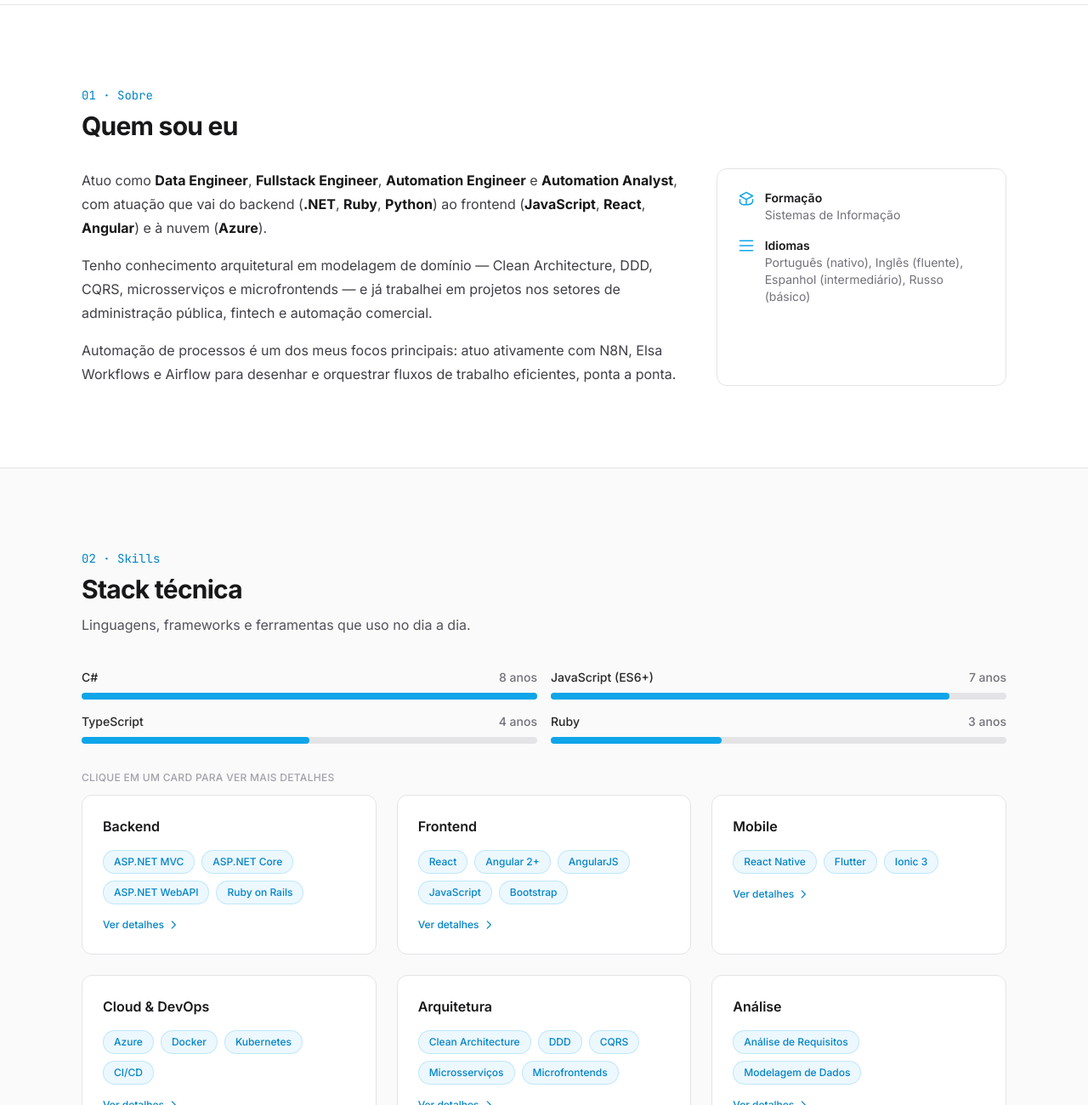
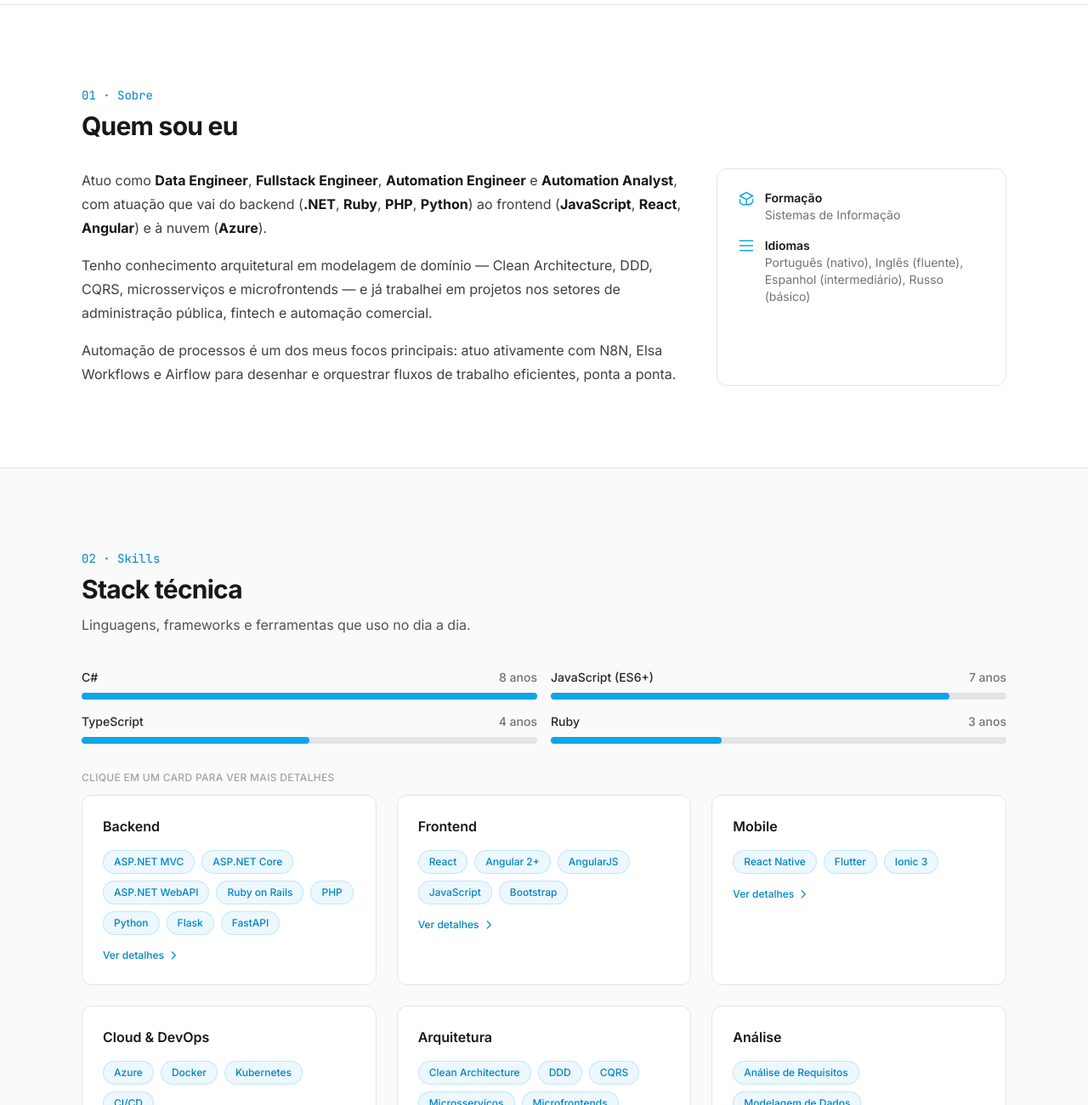
Before and after one commit to igorkafka/igorkafka.github.io, a plain HTML site: page index.html in a window 1280 px wide. Shown: the part 595-1895 px from the top of the page at 85% size. Drawn offline with nearby package versions, Linux system fonts and the light colour scheme.

Commit message:
Add PHP and Python (Flask, FastAPI) to backend skills

```diff
--- a/index.html
+++ b/index.html
@@ -119,7 +119,7 @@
           <span id="typed-role" class="font-mono"></span><span class="font-mono text-brand-500 animate-blink">|</span>
         </p>
         <p class="mt-5 max-w-xl text-base leading-7 text-zinc-600 dark:text-zinc-400">
-          Data Engineer, Fullstack Engineer, Automation Engineer e Automation Analyst, com experiência em backend (.NET, Ruby, Python), frontend (React, Angular, JavaScript) e cloud (Azure). Já atuei em projetos de administração pública, fintech e automação comercial.
+          Data Engineer, Fullstack Engineer, Automation Engineer e Automation Analyst, com experiência em backend (.NET, Ruby, PHP, Python), frontend (React, Angular, JavaScript) e cloud (Azure). Já atuei em projetos de administração pública, fintech e automação comercial.
         </p>
 
         <div class="mt-8 flex flex-wrap items-center gap-4">
@@ -150,7 +150,7 @@
 <span class="text-zinc-500">7</span>  <span class="text-zinc-300">}</span></code></pre>
           <pre id="code-ts" class="hidden min-h-[270px] overflow-x-auto p-5 text-[13px] leading-6 font-mono"><code><span class="text-zinc-500">1</span>  <span class="text-purple-300">const</span> <span class="text-sky-300">skills</span> <span class="text-zinc-400">=</span> <span class="text-zinc-300">{</span>
 <span class="text-zinc-500">2</span>    <span class="text-sky-300">linguagens</span><span class="text-zinc-400">:</span> <span class="text-zinc-300">[</span><span class="text-emerald-300">"C#"</span><span class="text-zinc-400">,</span> <span class="text-emerald-300">"JavaScript"</span><span class="text-zinc-400">,</span> <span class="text-emerald-300">"TypeScript"</span><span class="text-zinc-400">,</span> <span class="text-emerald-300">"Ruby"</span><span class="text-zinc-300">]</span><span class="text-zinc-400">,</span>
-<span class="text-zinc-500">3</span>    <span class="text-sky-300">backend</span><span class="text-zinc-400">:</span> <span class="text-zinc-300">[</span><span class="text-emerald-300">"ASP.NET Core"</span><span class="text-zinc-400">,</span> <span class="text-emerald-300">"ASP.NET MVC"</span><span class="text-zinc-400">,</span> <span class="text-emerald-300">"ASP.NET WebAPI"</span><span class="text-zinc-400">,</span> <span class="text-emerald-300">"Ruby on Rails"</span><span class="text-zinc-300">]</span><span class="text-zinc-400">,</span>
+<span class="text-zinc-500">3</span>    <span class="text-sky-300">backend</span><span class="text-zinc-400">:</span> <span class="text-zinc-300">[</span><span class="text-emerald-300">"ASP.NET Core"</span><span class="text-zinc-400">,</span> <span class="text-emerald-300">"ASP.NET MVC"</span><span class="text-zinc-400">,</span> <span class="text-emerald-300">"ASP.NET WebAPI"</span><span class="text-zinc-400">,</span> <span class="text-emerald-300">"Ruby on Rails"</span><span class="text-zinc-400">,</span> <span class="text-emerald-300">"PHP"</span><span class="text-zinc-400">,</span> <span class="text-emerald-300">"Python"</span><span class="text-zinc-300">]</span><span class="text-zinc-400">,</span>
 <span class="text-zinc-500">4</span>    <span class="text-sky-300">frontend</span><span class="text-zinc-400">:</span> <span class="text-zinc-300">[</span><span class="text-emerald-300">"React"</span><span class="text-zinc-400">,</span> <span class="text-emerald-300">"Angular 2+"</span><span class="text-zinc-400">,</span> <span class="text-emerald-300">"AngularJS"</span><span class="text-zinc-400">,</span> <span class="text-emerald-300">"Bootstrap"</span><span class="text-zinc-300">]</span><span class="text-zinc-400">,</span>
 <span class="text-zinc-500">5</span>    <span class="text-sky-300">mobile</span><span class="text-zinc-400">:</span> <span class="text-zinc-300">[</span><span class="text-emerald-300">"React Native"</span><span class="text-zinc-400">,</span> <span class="text-emerald-300">"Flutter"</span><span class="text-zinc-400">,</span> <span class="text-emerald-300">"Ionic 3"</span><span class="text-zinc-300">]</span><span class="text-zinc-400">,</span>
 <span class="text-zinc-500">6</span>    <span class="text-sky-300">cloud</span><span class="text-zinc-400">:</span> <span class="text-zinc-300">[</span><span class="text-emerald-300">"Azure"</span><span class="text-zinc-400">,</span> <span class="text-emerald-300">"Docker"</span><span class="text-zinc-400">,</span> <span class="text-emerald-300">"Kubernetes"</span><span class="text-zinc-400">,</span> <span class="text-emerald-300">"CI/CD"</span><span class="text-zinc-300">]</span><span class="text-zinc-400">,</span>
@@ -180,7 +180,7 @@
           Atuo como <strong class="text-zinc-900 dark:text-white">Data Engineer</strong>, <strong class="text-zinc-900 dark:text-white">Fullstack Engineer</strong>,
           <strong class="text-zinc-900 dark:text-white">Automation Engineer</strong> e <strong class="text-zinc-900 dark:text-white">Automation Analyst</strong>, com atuação que vai do backend
           (<strong class="text-zinc-900 dark:text-white">.NET</strong>, <strong class="text-zinc-900 dark:text-white">Ruby</strong>,
-          <strong class="text-zinc-900 dark:text-white">Python</strong>) ao frontend
+          <strong class="text-zinc-900 dark:text-white">PHP</strong>, <strong class="text-zinc-900 dark:text-white">Python</strong>) ao frontend
           (<strong class="text-zinc-900 dark:text-white">JavaScript</strong>, <strong class="text-zinc-900 dark:text-white">React</strong>,
           <strong class="text-zinc-900 dark:text-white">Angular</strong>) e à nuvem (<strong class="text-zinc-900 dark:text-white">Azure</strong>).
         </p>
@@ -249,7 +249,7 @@
       <div class="skill-card rounded-xl bg-white dark:bg-zinc-900 border border-zinc-200 dark:border-white/10 p-6 cursor-pointer" data-category="backend" role="button" tabindex="0">
         <h3 class="font-semibold text-zinc-900 dark:text-white">Backend</h3>
         <div class="mt-4 flex flex-wrap gap-2">
-          <span class="tag">ASP.NET MVC</span><span class="tag">ASP.NET Core</span><span class="tag">ASP.NET WebAPI</span><span class="tag">Ruby on Rails</span>
+          <span class="tag">ASP.NET MVC</span><span class="tag">ASP.NET Core</span><span class="tag">ASP.NET WebAPI</span><span class="tag">Ruby on Rails</span><span class="tag">PHP</span><span class="tag">Python</span><span class="tag">Flask</span><span class="tag">FastAPI</span>
         </div>
         <p class="mt-4 inline-flex items-center gap-1 text-xs font-medium text-brand-600 dark:text-brand-400">Ver detalhes <svg class="h-3.5 w-3.5" viewBox="0 0 24 24" fill="none" stroke="currentColor" stroke-width="2"><path stroke-linecap="round" stroke-linejoin="round" d="M9 5l7 7-7 7"/></svg></p>
       </div>
--- a/js/app.js
+++ b/js/app.js
@@ -10,7 +10,11 @@ $(function () {
         { name: "ASP.NET MVC", desc: "Framework da Microsoft para aplicações web seguindo o padrão Model-View-Controller." },
         { name: "ASP.NET Core", desc: "Versão moderna e multiplataforma do ASP.NET, usada para construir APIs e serviços web performáticos." },
         { name: "ASP.NET WebAPI", desc: "Framework para criação de serviços HTTP/REST dentro do ecossistema .NET." },
-        { name: "Ruby on Rails", desc: "Framework web em Ruby focado em convenção sobre configuração e produtividade no desenvolvimento." }
+        { name: "Ruby on Rails", desc: "Framework web em Ruby focado em convenção sobre configuração e produtividade no desenvolvimento." },
+        { name: "PHP", desc: "Linguagem de script amplamente usada no desenvolvimento web backend." },
+        { name: "Python", desc: "Linguagem versátil usada em APIs, automação e scripts de backend." },
+        { name: "Flask", desc: "Microframework Python minimalista para construir APIs e aplicações web de forma leve." },
+        { name: "FastAPI", desc: "Framework Python moderno e de alta performance para construir APIs, com tipagem e documentação automática." }
       ]
     },
     frontend: {
```
